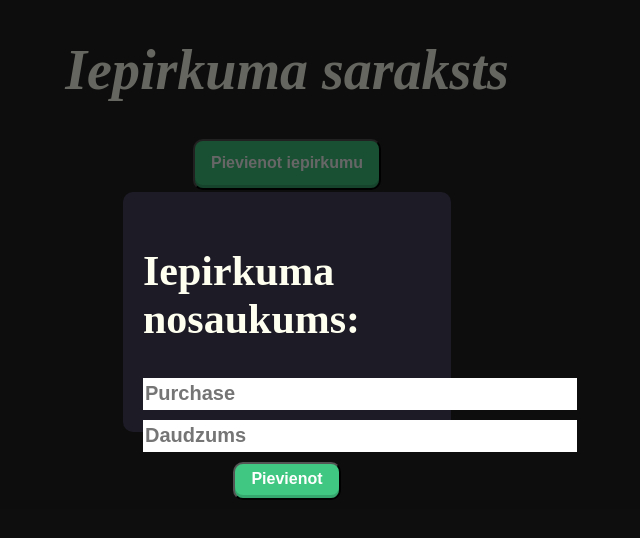
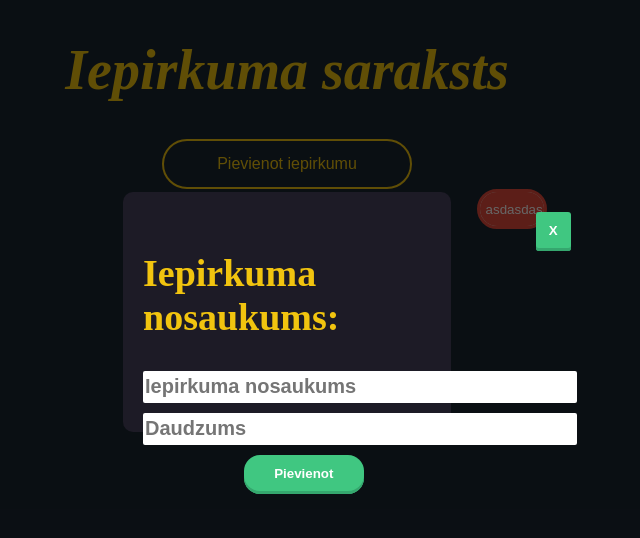
Before and after one commit to fowik/iepirkumu_saraksts1, a plain HTML site: page index.html in a window 1280 px wide. Both pictures are taken after a click on the button "Pievienot iepirkumu". Shown: the whole page, without its empty margins (353-993 px from the left). Drawn offline with Linux system fonts and the light colour scheme.

Commit message:
button'x' dizains

```diff
--- a/css/style.css
+++ b/css/style.css
@@ -1,5 +1,5 @@
 body {
-    background-color: rgb(34, 34, 34);
+    background-color: #1b2631;
 }
 
 h1 {
@@ -7,74 +7,69 @@ h1 {
     justify-content: center;
     font-size: 56px;
     font-style: italic;
-    color:ivory;
+    color:#f1c40f;
 }
 
 h2 {
-    color: ivory;
-    font-size:42px
+    color: #f1c40f;
+    font-size:38px;
+    margin-top: 0px;
+}
+
+h3 {
+    text-align: left;
+    margin-left: 10px;
 }
 
 #button {
     display: flex;
-    justify-content: center;'
+    justify-content: center;
     align-items: center;
 }
 
 #newPurchase {
+    width: 250px;
+    height: 50px;
+    border-style:solid;
+    border-radius: 30px;
+    border-color: #f1c40f;
+    font-size: 16px;
+    background-color: transparent;
+    color: #f1c40f;
+    -webkit-transition: box-shadow 300ms ease-in-out, color 300ms ease-in-out;
+    transition: box-shadow 300ms ease-in-out, color 300ms ease-in-out;
+    outline: none;
+  }
+
+#newPurchase:hover {
+    box-shadow: 0 0 40px 40px #f1c40f inset;
+    color: white;
+    outline: none;
+  }
+
+#addPurchase {
     font-weight: 700;
     color: white;
     text-decoration: none;
+    width: 120px;
+    margin-left: 35%;
     padding: .8em 1em calc(.8em + 3px);
     border-radius: 3px;
     background: rgb(64,199,129);
     box-shadow: 0 -3px rgb(53,167,110) inset;
     transition: 0.2s;
-    border-radius: 10px;
     outline: none;
-    font-size: 16px;
-}
-
-#newPurchase:hover {
-    background: rgb(53,167,110);
-    border-radius: 10px;
-    outline: none;
-}
-
-#newPurchase:active {
-    background: rgb(33,147,90);
-    box-shadow: 0 3px rgb(33,147,90) inset;
-    outline: none;
-}
-
-#addPurchase {
-    display: flex;
-    justify-content: center;'
-    align-items: center;
-    font-weight: 700;
-    color: white;
-    text-decoration: none;
-    padding: .4em 1em calc(.4em + 3px);
-    border-radius: 3px;
-    background: rgb(64,199,129);
-    box-shadow: 0 -3px rgb(53,167,110) inset;
-    transition: 0.2s;
-    border-radius: 10px;
-    outline: none;
-    margin: auto;
-    font-size: 16px;
-}
+    border: none;
+    border-radius: 16px;
+  }
 
 #addPurchase:hover {
-    background: rgb(53,167,110);
-    border-radius: 10px;
-    outline: none;
+    background: rgb(53, 167, 110);
 }
 
 #addPurchase:active {
-    background: rgb(33,147,90);
-    box-shadow: 0 3px rgb(33,147,90) inset;
-    outline: none;
+background: rgb(33,147,90);
+box-shadow: 0 3px rgb(33,147,90) inset;
 }
 
 input#purchase {
@@ -83,7 +78,7 @@ input#purchase {
     height: 30px;
     width: 430px;
     font-size:20px;
-    border-radius: ;
+    border-radius: 2px;
     border: 2px;
     outline: none;
 }
@@ -94,7 +89,7 @@ input#daudzums {
     height: 30px;
     width: 430px;
     font-size: 20px;
-    border-radius: ;
+    border-radius: 2px;
     border: 2px;
     outline: none;
 }
@@ -112,6 +107,27 @@ input#daudzums {
     font-size: 20px;
 }
 
+#deleteBtn {
+    width: 70px;
+    height: 40px;
+    border: solid;
+    border-radius: 20px;
+    border-color: #e74c3c;
+    color: #fff;
+    box-shadow: 0 0 40px 40px #e74c3c inset, 0 0 0 0 #e74c3c;
+    -webkit-transition: all 150ms ease-in-out;
+    transition: all 150ms ease-in-out;
+    outline: none;
+
+    margin-left: 65%;
+    margin-bottom: 20px;
+}
+
+#deleteBtn:hover {
+    box-shadow: 0 0 100px 0 #e74c3c inset, 0 0 10px 4px #e74c3c;
+    outline: none;
+  }
+
 form {
     background: #1D1B26;
     border-radius: 10px;
@@ -122,10 +138,34 @@ form {
     height: 25%;
 }
 
-.iepirkumaList {
+#iepirkumaList {
     display: flex;
-    flex-direction: column;
+    flex-direction: row;
     flex-wrap: wrap;
+}
+
+#x {
+    display: flex;
+    margin-left: 392.5px;
+    padding: .8em 1em calc(.8em + 3px);
+    border-radius: 3px;
+    background: rgb(64,199,129);
+    box-shadow: 0 -3px rgb(53,167,110) inset;
+    transition: 0.2;
+    outline: none;
+    border: none;
+    font-weight: 700;
+    color: white;
+    text-decoration: none;
+}
+
+#x:hover {
+    background: rgb(53, 167, 110);
+}
+
+#x:active {
+    background: rgb(33,147,90);
+    box-shadow: 0 3px rgb(33,147,90) inset;
 }
 
 .iepirkumiS {
@@ -135,9 +175,9 @@ form {
     text-align: center;
     border: none;
     border-radius: 15px;
-    height: 150px;
-    width: 250px;
-    margin-top: 45px;
-    margin-left: 20px;
-    background-color: black;
+    height: 200px;
+    width: 225px;
+    margin-top: 20px;
+    margin-left: 10px;
+    background-color: #1D1B26;
 }
--- a/index.html
+++ b/index.html
@@ -5,7 +5,8 @@
     <meta http-equiv="X-UA-Compatible" content="IE=edge">
     <meta name="viewport" content="width=device-width, initial-scale=1.0">
     <link rel="stylesheet" href="css/style.css">
-    <title>Document</title>
+    <link rel="shortcut icon" href="https://cdn.iconscout.com/icon/free/png-256/task-list-1605712-1361061.png" type="image/x-icon">
+    <title>Iepirkumu saraksts</title>
 </head>
 <body>
     <h1>Iepirkuma saraksts</h1>
@@ -14,14 +15,17 @@
     </div>
     <div id="popUp">
             <form id="form" action="#">
+                <button id="x">X</button>
                 <h2>Iepirkuma nosaukums: </h2>
-                <input type="text" id="purchase" placeholder="Purchase">
-                <input type="text" id="daudzums" placeholder="Daudzums">
+                <input type="text" id="purchase" placeholder="Iepirkuma nosaukums" maxlength="30">
+                <input type="text" id="daudzums" placeholder="Daudzums" minlength="5">
                 <button id="addPurchase">Pievienot</button>
             </form>
     </div>
     <div id="iepirkumaList">
+        <a href="">asdasds</a>
     </div>
+    <button id="deleteBtn">asdasdas</button>
     <script src = "js/scripts.js"></script>
 </body>
 </html>
--- a/js/scripts.js
+++ b/js/scripts.js
@@ -1,5 +1,7 @@
 const POP_UP = document.getElementById('popUp');
+const iepirkumaList = document.getElementById('iepirkumaList');
 let iepirkumi = [];
+
 
 window.addEventListener('load', () => {
     iepirkumi = JSON.parse(localStorage.getItem("iepirkumi") || "[]");
@@ -9,6 +11,10 @@ window.addEventListener('load', () => {
 
 document.getElementById('newPurchase').addEventListener('click', () => {
     POP_UP.style.display = 'block';
+})
+
+document.getElementById('x').addEventListener('click', () => {
+    POP_UP.style.display = 'none';
 })
 
 document.getElementById('addPurchase').addEventListener('click', () => {
@@ -25,7 +31,6 @@ document.getElementById('addPurchase').addEventListener('click', () => {
 })
 
 function render() {
-    let iepirkumaList = document.getElementById('iepirkumaList');
     iepirkumaList.innerHTML = "";
 
     for(let i = 0; i < iepirkumi.length; i++) {
@@ -41,3 +46,9 @@ function render() {
     localStorage.setItem('iepirkumi', JSON.stringify(iepirkumi));
 
 }
+
+document.getElementById('deleteBtn').addEventListener('click', () => {
+
+    iepirkumaList.style.display = 'none';
+
+})
```
